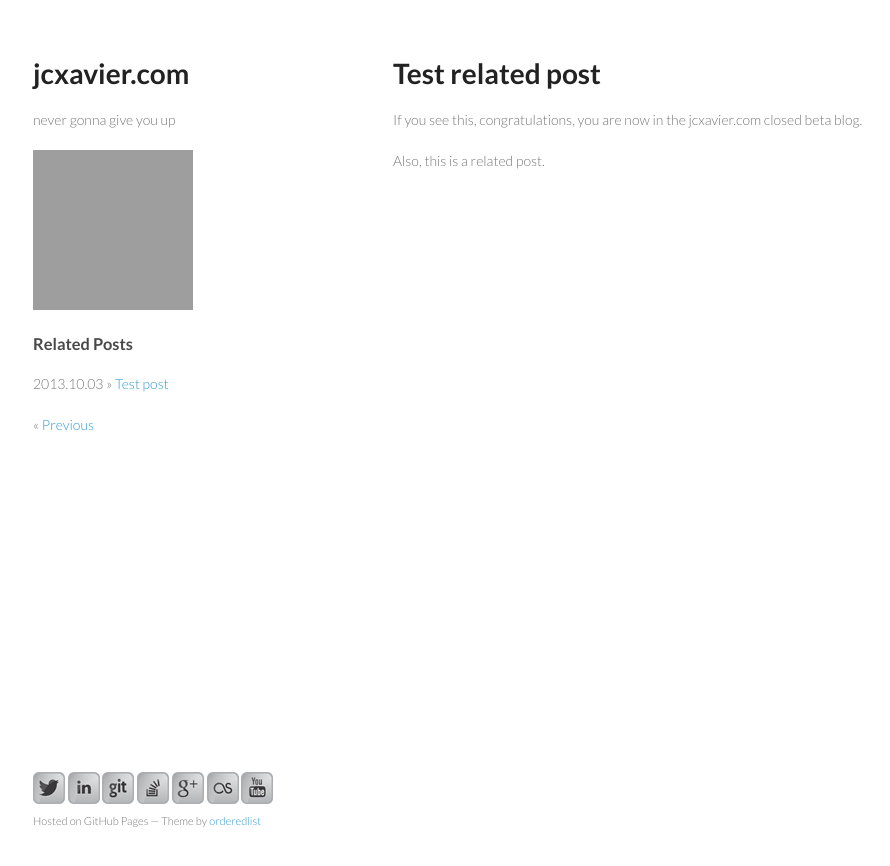
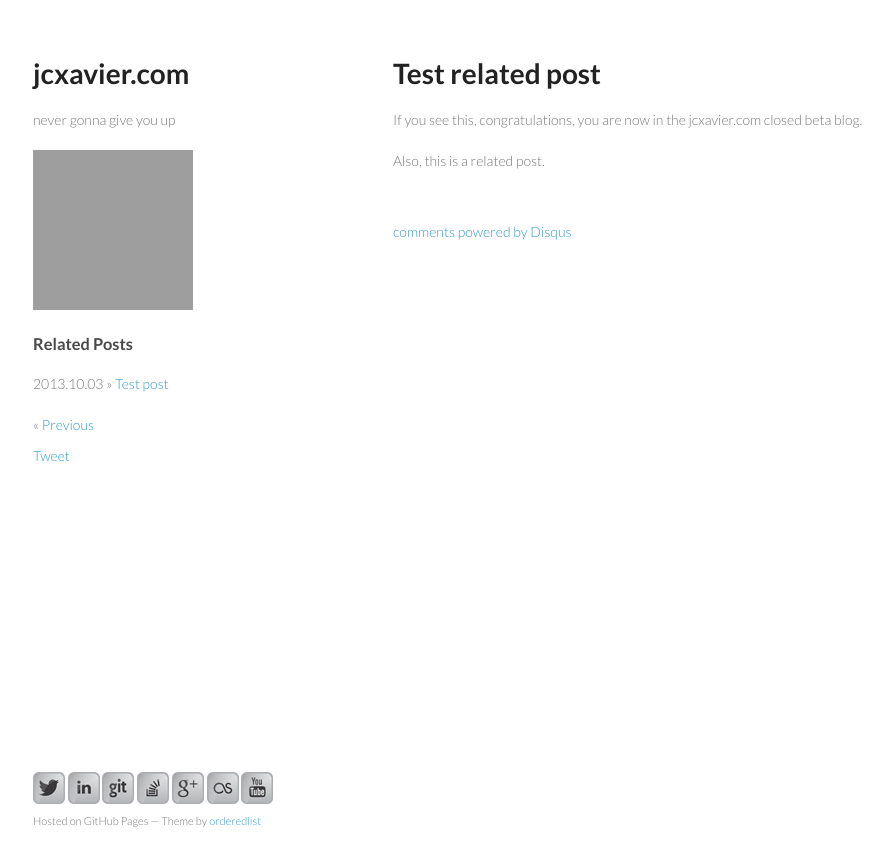
Before and after one commit to jcxavier/jcxavier.github.io, a Jekyll site: the page built from _posts/2013-10-03-test-related-post.markdown, in a window 1280 px wide. Shown: the top 866 px of the page, without its empty margins (177-1067 px from the left). Built offline with Jekyll 4.4.1, drawn with Linux system fonts in a browser that asks for light colours; Markdown is read by kramdown in place of the engine named in the settings; comment, search, counter and statistics services are not loaded; grey boxes are pictures that could not be loaded.

Commit message:
added disqus comments and share button

```diff
--- a/_layouts/post.html
+++ b/_layouts/post.html
@@ -29,8 +29,14 @@
       &laquo; <a href="{{ page.previous.url }}" title="{{ page.previous.title }}">Previous</a>
     </div>
   {% else %}
-    <style>#post-next { float: left; }</style>
+    <style>#post-next { float: none; }</style>
   {% endif %}
+</div>
+
+<div id="share">
+  <a href="https://twitter.com/share" class="twitter-share-button" data-via="cristopt" data-size="large">Tweet</a>
+
+  <script>!function(d,s,id){var js,fjs=d.getElementsByTagName(s)[0],p=/^http:/.test(d.location)?'http':'https';if(!d.getElementById(id)){js=d.createElement(s);js.id=id;js.src=p+'://platform.twitter.com/widgets.js';fjs.parentNode.insertBefore(js,fjs);}}(document, 'script', 'twitter-wjs');</script>
 </div>
 
 </header>
@@ -43,16 +49,22 @@
   <div class="content, clearfix">
     {{ content }}
   </div>
-
-  <div id="sharebuttom" class="clearfix">
-    <!-- AddThis Button BEGIN -->
-    <div class="addthis_toolbox addthis_default_style">
-      <a class="addthis_counter addthis_pill_style"></a>
-    </div>
-
-    <script type="text/javascript" src="http://s7.addthis.com/js/250/addthis_widget.js#pubid=icco"></script>
-    <!-- AddThis Button END -->
-  </div>
 </div>
 
+    <div id="disqus_thread"></div>
+    <script type="text/javascript">
+        /* * * CONFIGURATION VARIABLES: EDIT BEFORE PASTING INTO YOUR WEBPAGE * * */
+        var disqus_shortname = 'jcxavier'; // required: replace example with your forum shortname
+
+        /* * * DON'T EDIT BELOW THIS LINE * * */
+        (function() {
+            var dsq = document.createElement('script'); dsq.type = 'text/javascript'; dsq.async = true;
+            dsq.src = '//' + disqus_shortname + '.disqus.com/embed.js';
+            (document.getElementsByTagName('head')[0] || document.getElementsByTagName('body')[0]).appendChild(dsq);
+        })();
+    </script>
+    <noscript>Please enable JavaScript to view the <a href="http://disqus.com/?ref_noscript">comments powered by Disqus.</a></noscript>
+    <a href="http://disqus.com" class="dsq-brlink">comments powered by <span class="logo-disqus">Disqus</span></a>
+
+
 </section>
--- a/stylesheets/styles.css
+++ b/stylesheets/styles.css
@@ -203,6 +203,20 @@
   width: 110px;
 }
 
+#disqus_thread {
+  margin-top: 50px;
+}
+
+#share {
+  display: block;
+  width: auto;
+}
+
+#share a, #share div {
+  margin: 0;
+  padding: 0;
+}
+
 @media print, screen and (max-width: 960px) {
 
   div.wrapper {
```
